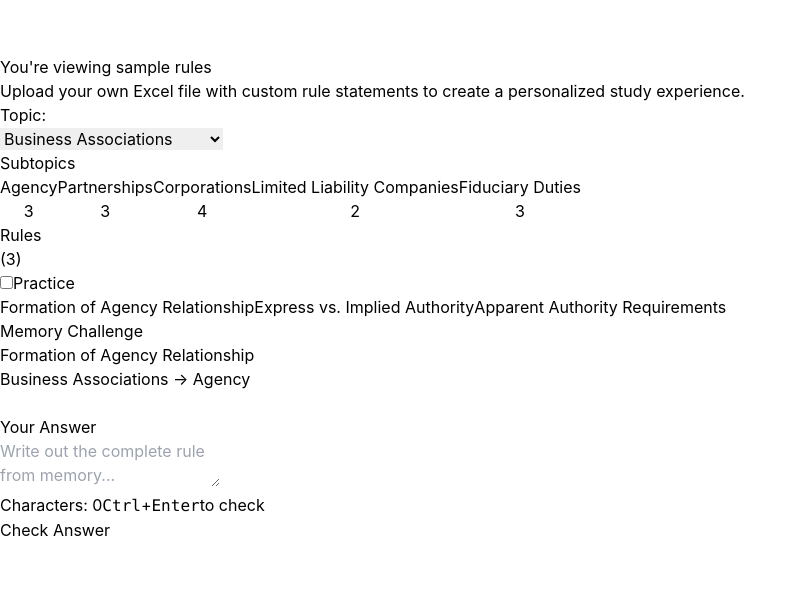
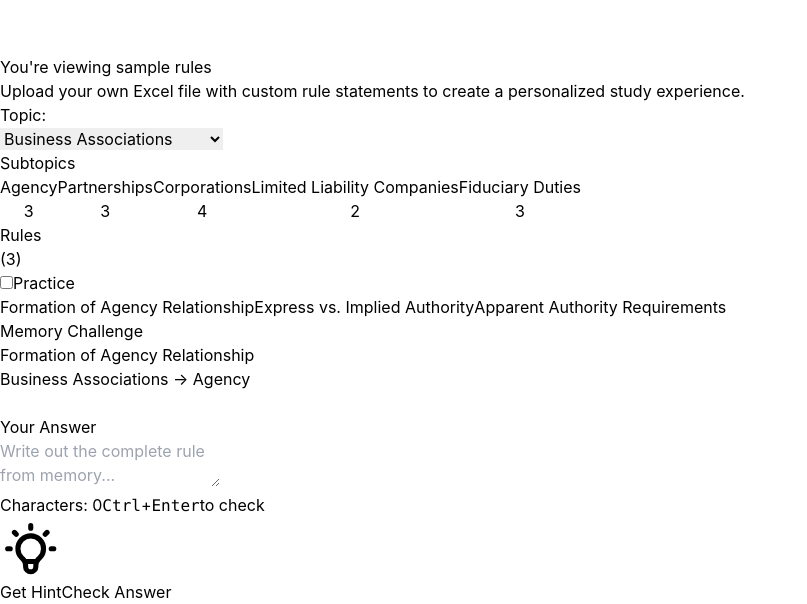
Before and after one commit to espositov/bar-rules, a React (Vite) app: page / in a window 1280 px wide. Shown: the part 2737-3341 px from the top of the page, without its empty margins (0-807 px from the left). Before the commit the page ends 3279 px from the top, so only its background shows below. Built offline with nearby package versions, Linux system fonts and the light colour scheme; the HTML template or start-up script is replaced by a standard one.

Commit message:
Move Hint next to Check Answer (bright-yellow, first-5-words) and drop rule previews in scroll mode to stop bleed-through of rules in memory mode

```diff
--- a/src/App.jsx
+++ b/src/App.jsx
@@ -285,7 +285,7 @@ function App() {
               showComparison={uiState.showComparison}
               comparisonResult={uiState.comparisonResult}
               userText={uiState.userText}
-              showHints={uiState.showHints}
+            showHints={uiState.showHints}
               selfRating={uiState.selfRating}
               generateHints={generateHints}
               onLoadNewRule={() => loadNewRule(resetUIForNewRuleSelection)}
--- a/src/components/study/RulesGrid.jsx
+++ b/src/components/study/RulesGrid.jsx
@@ -167,9 +167,6 @@ function RulesGrid({
                             }`}
                           >
                             <h4 className="font-semibold text-sm truncate">{rule.name}</h4>
-                            <p className={`text-xs mt-1 line-clamp-2 ${isSelected ? 'text-blue-100' : 'text-gray-600'}`}>
-                              {rule.text.substring(0,80)}...
-                            </p>
                           </div>
                       );
                   })}
--- a/src/components/study/StudyArea.jsx
+++ b/src/components/study/StudyArea.jsx
@@ -60,18 +60,6 @@ function StudyArea({
             </div>
 
             <div className="flex items-center gap-2 ml-3">
-              {!practiceMode && (
-                <button
-                  onClick={onToggleHints}
-                  className={`p-2 rounded-lg transition-all duration-200 ${showHints ? 'bg-amber-100 text-amber-700' : 'text-amber-600 hover:bg-amber-100'}`}
-                  title={showHints ? "Hide Hint" : "Get Hint"}
-                >
-                  <svg className="w-4 h-4" fill="none" stroke="currentColor" viewBox="0 0 24 24">
-                    <path strokeLinecap="round" strokeLinejoin="round" strokeWidth={2} d="M9.663 17h4.673M12 3v1m6.364 1.636l-.707.707M21 12h-1M4 12H3m3.343-5.657l-.707-.707m2.828 9.9a5 5 0 117.072 0l-.548.547A3.374 3.374 0 0014 18.469V19a2 2 0 11-4 0v-.531c0-.895-.356-1.754-.988-2.386l-.548-.547z" />
-                  </svg>
-                </button>
-              )}
-
               <button
                 onClick={onLoadNewRule}
                 className="p-2 text-violet-600 hover:bg-violet-100 rounded-lg transition-all duration-200"
@@ -166,6 +154,19 @@ function StudyArea({
                 </span>
               </div>
 
+              <div className="flex items-center gap-3">
+                {!practiceMode && (
+                  <button
+                    onClick={onToggleHints}
+                    className="flex items-center gap-2 px-6 py-3 bg-yellow-300 text-yellow-900 rounded-xl hover:bg-yellow-400 transition-all duration-200 font-semibold shadow-lg hover:shadow-xl"
+                  >
+                    <svg className="w-5 h-5" fill="none" stroke="currentColor" viewBox="0 0 24 24">
+                      <path strokeLinecap="round" strokeLinejoin="round" strokeWidth={2} d="M9.663 17h4.673M12 3v1m6.364 1.636l-.707.707M21 12h-1M4 12H3m3.343-5.657l-.707-.707m2.828 9.9a5 5 0 117.072 0l-.548.547A3.374 3.374 0 0014 18.469V19a2 2 0 11-4 0v-.531c0-.895-.356-1.754-.988-2.386l-.548-.547z" />
+                    </svg>
+                    Get Hint
+                  </button>
+                )}
+
                 <button
                   onClick={onCheckAnswer}
                   disabled={!userText.trim()}
@@ -173,6 +174,7 @@ function StudyArea({
                 >
                   Check Answer
                 </button>
+              </div>
             </div>
           </div>
         )}
```
Lines whose indentation alone changed are shown as unchanged.
